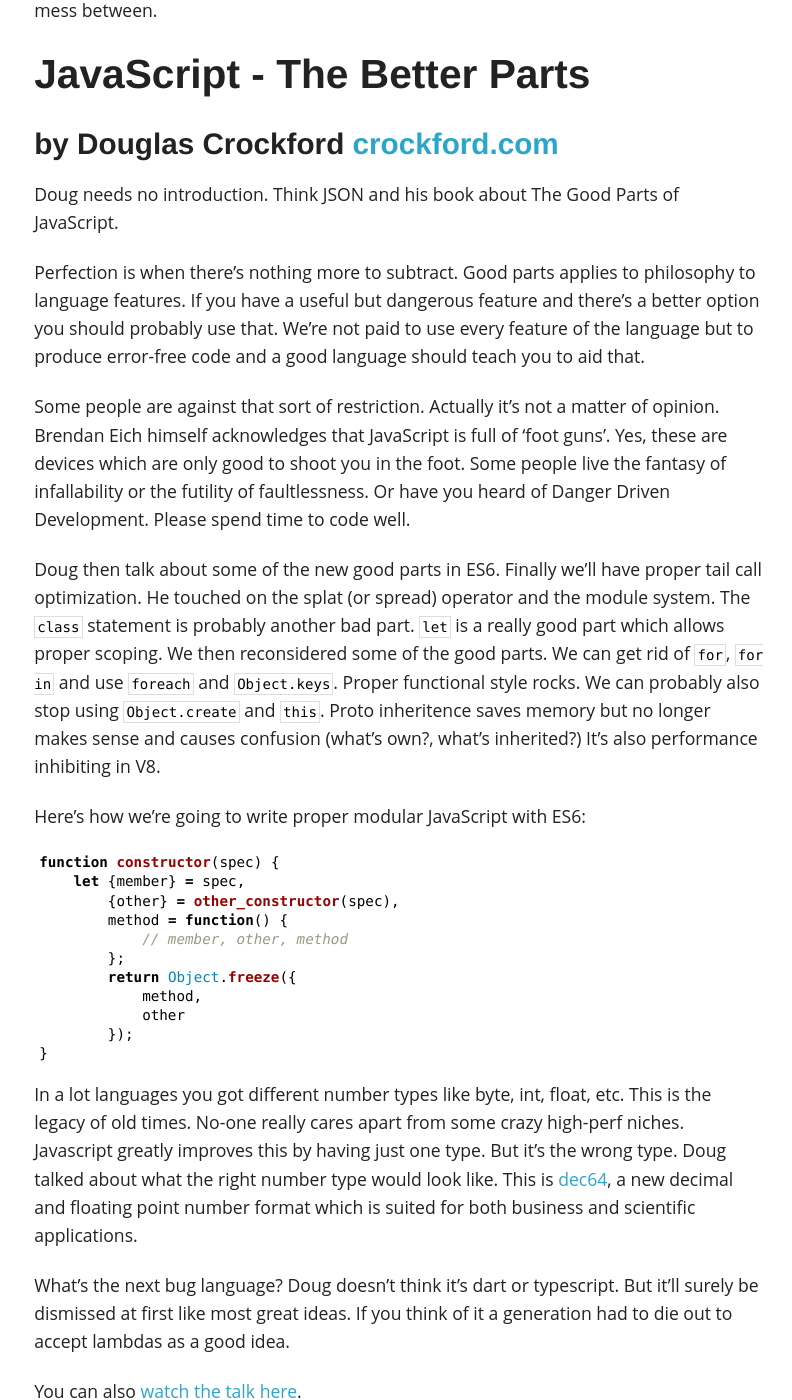
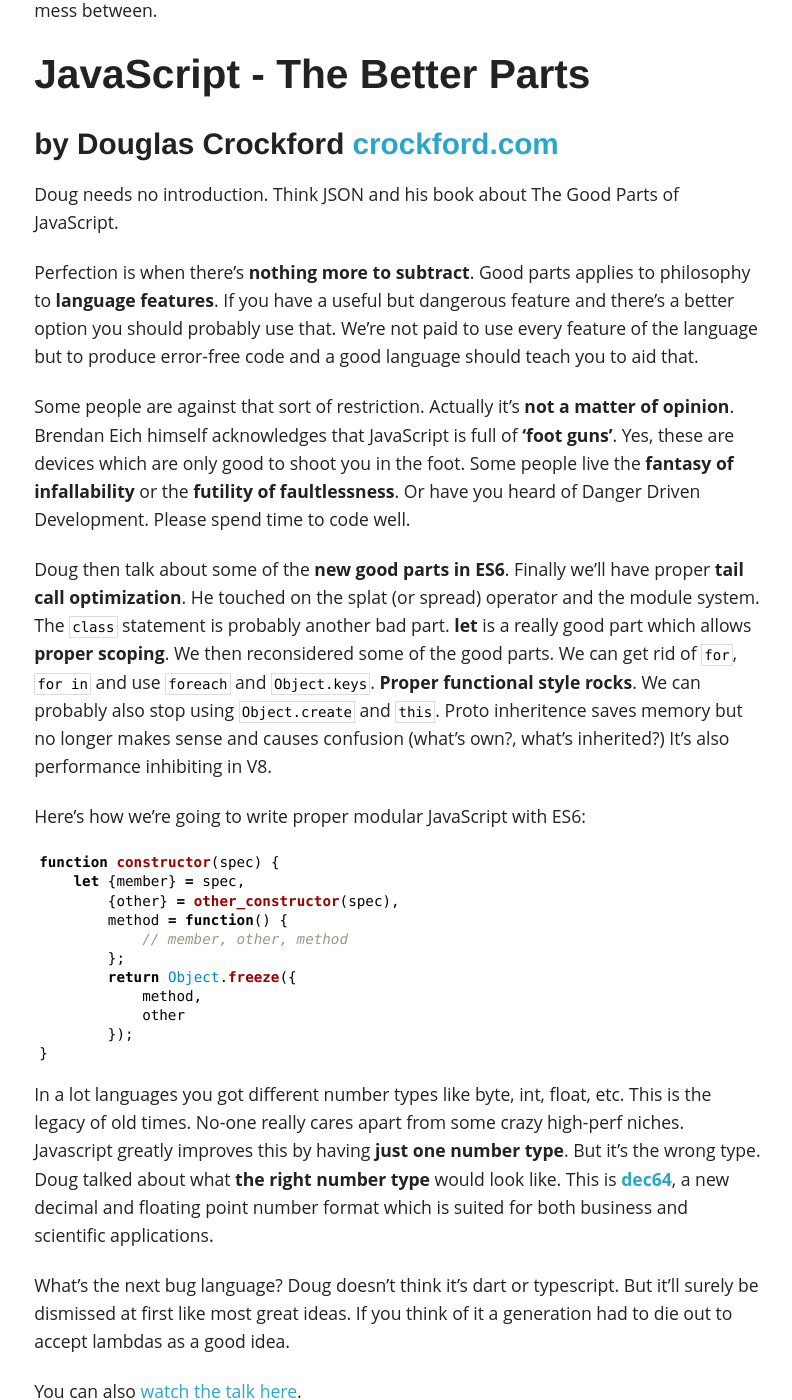
Before and after one commit to dublado/csabapalfi.github.io, a Jekyll site: the page built from _posts/2014-04-24-craftconf-day-2.md, in a window 1280 px wide and 1400 px high, scrolled down 1785 px. Shown: the whole window, without its empty margins (241-1033 px from the left). Built offline with Jekyll 4.4.1, drawn with Linux system fonts in a browser that asks for light colours; Markdown is read by kramdown in place of the engine named in the settings; comment, search, counter and statistics services are not loaded; some of the changed text lies outside the part shown.

Commit message:
fix typos and more highlights

````diff
--- a/_posts/2014-04-24-craftconf-day-2.md
+++ b/_posts/2014-04-24-craftconf-day-2.md
@@ -45,11 +45,11 @@ At the end of the talk the **two sides of simplicity** also came-up somehow. You
 
 Doug needs no introduction. Think JSON and his book about The Good Parts of JavaScript.
 
-Perfection is when there's nothing more to subtract. Good parts applies to philosophy to language features. If you have a useful but dangerous feature and there's a better option you should probably use that. We're not paid to use every feature of the language but to produce error-free code and a good language should teach you to aid that.
+Perfection is when there's **nothing more to subtract**. Good parts applies to philosophy to **language features**. If you have a useful but dangerous feature and there's a better option you should probably use that. We're not paid to use every feature of the language but to produce error-free code and a good language should teach you to aid that.
 
-Some people are against that sort of restriction. Actually it's not a matter of opinion. Brendan Eich himself acknowledges that JavaScript is full of 'foot guns'. Yes, these are devices which are only good to shoot you in the foot. Some people live the fantasy of infallability or the futility of faultlessness. Or have you heard of Danger Driven Development. Please spend time to code well.
+Some people are against that sort of restriction. Actually it's **not a matter of opinion**. Brendan Eich himself acknowledges that JavaScript is full of **'foot guns'**. Yes, these are devices which are only good to shoot you in the foot. Some people live the **fantasy of infallability** or the **futility of faultlessness**. Or have you heard of Danger Driven Development. Please spend time to code well.
 
-Doug then talk about some of the new good parts in ES6. Finally we'll have proper tail call optimization. He touched on the splat (or spread) operator and the module system. The ```class``` statement is probably another bad part. ```let``` is a really good part which allows proper scoping. We then reconsidered some of the good parts. We can get rid of ```for```, ```for in``` and use ```foreach``` and ```Object.keys```. Proper functional style rocks. We can probably also stop using ```Object.create``` and ```this```. Proto inheritence saves memory but no longer makes sense and causes confusion (what's own?, what's inherited?) It's also performance inhibiting in V8.
+Doug then talk about some of the **new good parts in ES6**. Finally we'll have proper **tail call optimization**. He touched on the splat (or spread) operator and the module system. The ```class``` statement is probably another bad part. **let** is a really good part which allows **proper scoping**. We then reconsidered some of the good parts. We can get rid of ```for```, ```for in``` and use ```foreach``` and ```Object.keys```. **Proper functional style rocks**. We can probably also stop using ```Object.create``` and ```this```. Proto inheritence saves memory but no longer makes sense and causes confusion (what's own?, what's inherited?) It's also performance inhibiting in V8.
 
 Here's how we're going to write proper modular JavaScript with ES6:
 
@@ -67,7 +67,7 @@ function constructor(spec) {
 }
 ```
 
-In a lot languages you got different number types like byte, int, float, etc. This is the legacy of old times. No-one really cares apart from some crazy high-perf niches. Javascript greatly improves this by having just one type. But it's the wrong type. Doug talked about what the right number type would look like. This is [dec64](http://dec64.org/), a new decimal and floating point number format which is suited for both business and scientific applications.
+In a lot languages you got different number types like byte, int, float, etc. This is the legacy of old times. No-one really cares apart from some crazy high-perf niches. Javascript greatly improves this by having **just one number type**. But it's the wrong type. Doug talked about what **the right number type** would look like. This is **[dec64](http://dec64.org/)**, a new decimal and floating point number format which is suited for both business and scientific applications.
 
 What's the next bug language? Doug doesn't think it's dart or typescript. But it'll surely be dismissed at first like most great ideas. If you think of it a generation had to die out to accept lambdas as a good idea.
 
````
Also changed, not shown: other parts of _posts/2014-04-24-craftconf-day-2.md (+3 -3 lines).
